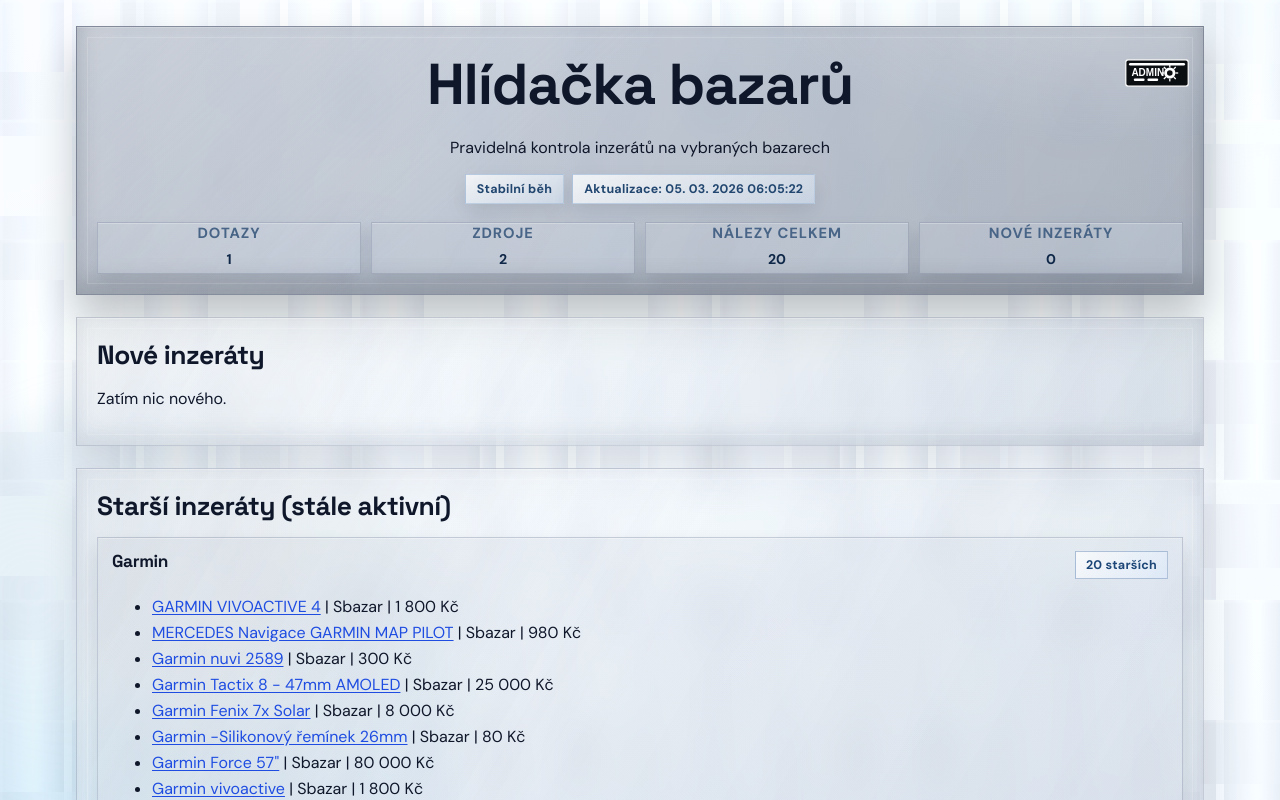
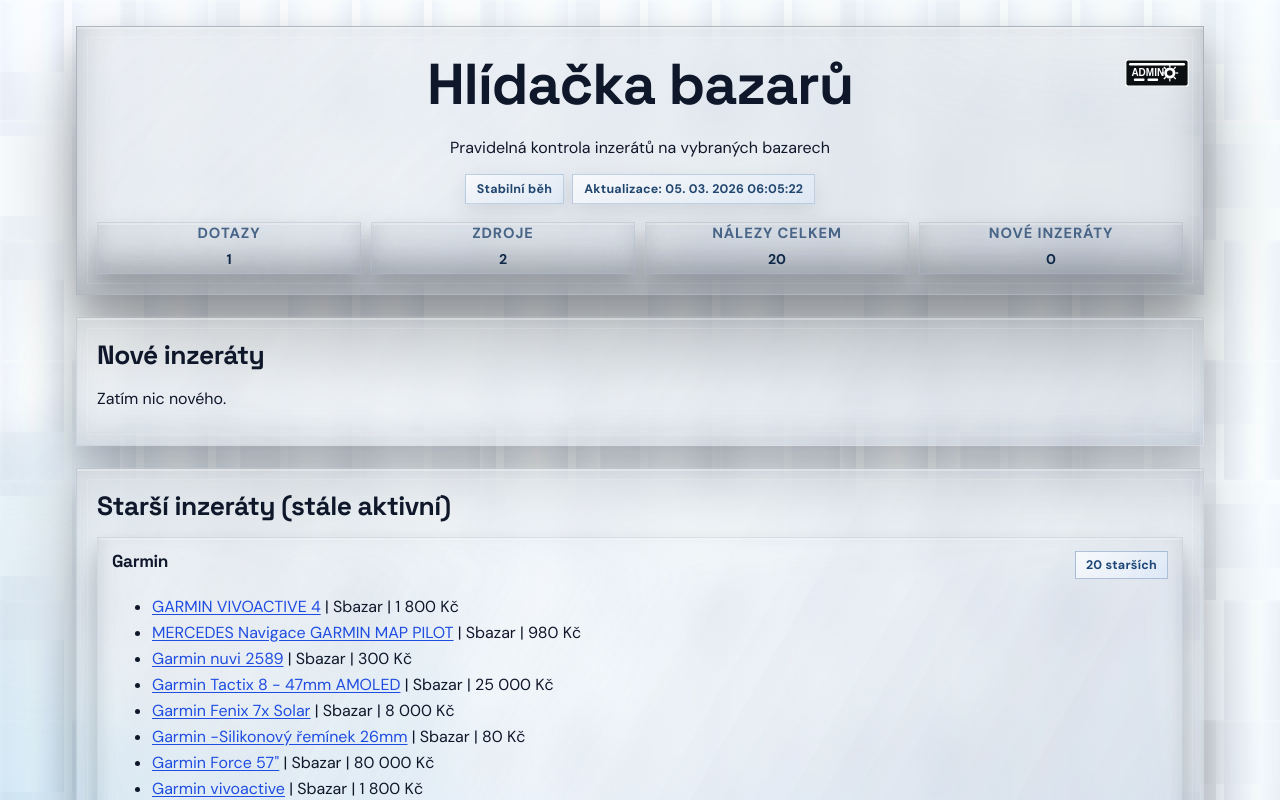
Before and after one commit to JanKostalek/hlidacka, a Next.js app: page / in a window 1280 px wide. In both pictures the pointer is over the element 640 px from the left and 160 px from the top of the page. Shown: the top 800 px of the page. Built offline with nearby package versions, Linux system fonts and the light colour scheme.

Commit message:
Add files via upload

```diff
--- a/app/globals.css
+++ b/app/globals.css
@@ -674,14 +674,17 @@
 }
 
 .themeGlass .dashboardPanel {
-  border-color: rgba(91, 103, 125, 0.34);
+  border-color: rgba(91, 103, 125, 0.22);
   background:
-    linear-gradient(158deg, rgba(238, 243, 249, 0.5), rgba(206, 216, 231, 0.5)),
-    linear-gradient(120deg, rgba(27, 33, 44, 0.14), rgba(255, 255, 255, 0.06) 35%, rgba(24, 29, 39, 0.14) 100%);
+    linear-gradient(158deg, rgba(238, 243, 249, 0.125), rgba(206, 216, 231, 0.125)),
+    linear-gradient(120deg, rgba(27, 33, 44, 0.035), rgba(255, 255, 255, 0.015) 35%, rgba(24, 29, 39, 0.035) 100%);
   box-shadow:
-    0 22px 34px rgba(15, 23, 42, 0.14),
-    0 1px 0 rgba(255, 255, 255, 0.4) inset,
-    0 -10px 20px rgba(59, 72, 95, 0.2) inset;
+    0 40px 78px rgba(8, 14, 26, 0.26),
+    0 16px 30px rgba(7, 12, 22, 0.2),
+    0 2px 0 rgba(255, 255, 255, 0.42) inset,
+    0 -18px 34px rgba(59, 72, 95, 0.22) inset,
+    0 0 0 1px rgba(255, 255, 255, 0.16);
+  backdrop-filter: blur(20px) saturate(1.15);
 }
 
 .dashboardPanel:hover {
@@ -694,14 +697,17 @@
 }
 
 .themeGlass .dashboardPanel:hover {
-  border-color: rgba(55, 66, 86, 0.54);
+  border-color: rgba(55, 66, 86, 0.4);
   background:
-    linear-gradient(158deg, rgba(169, 179, 197, 0.75), rgba(136, 147, 167, 0.75)),
-    linear-gradient(120deg, rgba(12, 17, 26, 0.35), rgba(90, 101, 119, 0.2) 35%, rgba(10, 14, 23, 0.38) 100%);
+    linear-gradient(158deg, rgba(169, 179, 197, 0.19), rgba(136, 147, 167, 0.19)),
+    linear-gradient(120deg, rgba(12, 17, 26, 0.09), rgba(90, 101, 119, 0.05) 35%, rgba(10, 14, 23, 0.095) 100%);
   box-shadow:
-    0 28px 44px rgba(8, 12, 20, 0.34),
-    0 1px 0 rgba(255, 255, 255, 0.22) inset,
-    0 -16px 26px rgba(10, 16, 28, 0.36) inset;
+    0 56px 94px rgba(6, 10, 18, 0.4),
+    0 22px 38px rgba(6, 10, 18, 0.3),
+    0 2px 0 rgba(255, 255, 255, 0.34) inset,
+    0 -24px 40px rgba(10, 16, 28, 0.32) inset,
+    0 0 0 1px rgba(255, 255, 255, 0.12);
+  transform: translateY(-6px) scale(1.01);
 }
 
 .dashboardPanel::after {
@@ -853,68 +859,90 @@
 
 .themeGlass .statCard,
 .themeGlass .dashboardGroup {
-  border-color: rgba(87, 102, 128, 0.34);
+  border-color: rgba(87, 102, 128, 0.22);
   background:
-    linear-gradient(160deg, rgba(234, 240, 248, 0.5), rgba(200, 211, 227, 0.5)),
-    linear-gradient(120deg, rgba(21, 26, 36, 0.12), rgba(255, 255, 255, 0.06));
+    linear-gradient(160deg, rgba(234, 240, 248, 0.125), rgba(200, 211, 227, 0.125)),
+    linear-gradient(120deg, rgba(21, 26, 36, 0.03), rgba(255, 255, 255, 0.015));
   box-shadow:
-    0 10px 18px rgba(15, 23, 42, 0.18),
-    inset 0 1px 0 rgba(255, 255, 255, 0.35);
+    0 22px 38px rgba(9, 14, 25, 0.24),
+    0 8px 16px rgba(9, 14, 25, 0.18),
+    inset 0 2px 0 rgba(255, 255, 255, 0.34),
+    inset 0 -12px 20px rgba(20, 26, 37, 0.18),
+    0 0 0 1px rgba(255, 255, 255, 0.12);
+  backdrop-filter: blur(18px) saturate(1.08);
 }
 
 .themeGlass .statCard:hover,
 .themeGlass .dashboardGroup:hover {
-  border-color: rgba(52, 62, 80, 0.58);
+  border-color: rgba(52, 62, 80, 0.42);
   background:
-    linear-gradient(160deg, rgba(165, 176, 194, 0.75), rgba(129, 140, 160, 0.75)),
-    linear-gradient(120deg, rgba(7, 11, 19, 0.36), rgba(82, 93, 112, 0.2));
+    linear-gradient(160deg, rgba(165, 176, 194, 0.19), rgba(129, 140, 160, 0.19)),
+    linear-gradient(120deg, rgba(7, 11, 19, 0.09), rgba(82, 93, 112, 0.05));
   box-shadow:
-    0 16px 26px rgba(8, 12, 20, 0.35),
-    inset 0 1px 0 rgba(255, 255, 255, 0.2);
+    0 34px 52px rgba(6, 10, 18, 0.38),
+    0 14px 24px rgba(6, 10, 18, 0.28),
+    inset 0 2px 0 rgba(255, 255, 255, 0.28),
+    inset 0 -16px 24px rgba(10, 16, 28, 0.24),
+    0 0 0 1px rgba(255, 255, 255, 0.1);
+  transform: translateY(-5px) scale(1.01);
 }
 
 .themeGlassLight .dashboardPanel {
-  border-color: rgba(91, 103, 125, 0.24);
+  border-color: rgba(91, 103, 125, 0.14);
   background:
-    linear-gradient(158deg, rgba(238, 243, 249, 0.25), rgba(206, 216, 231, 0.25)),
-    linear-gradient(120deg, rgba(27, 33, 44, 0.07), rgba(255, 255, 255, 0.03) 35%, rgba(24, 29, 39, 0.07) 100%);
+    linear-gradient(158deg, rgba(238, 243, 249, 0.062), rgba(206, 216, 231, 0.062)),
+    linear-gradient(120deg, rgba(27, 33, 44, 0.018), rgba(255, 255, 255, 0.008) 35%, rgba(24, 29, 39, 0.018) 100%);
   box-shadow:
-    0 22px 34px rgba(15, 23, 42, 0.1),
-    0 1px 0 rgba(255, 255, 255, 0.28) inset,
-    0 -10px 20px rgba(59, 72, 95, 0.12) inset;
+    0 40px 78px rgba(8, 14, 26, 0.2),
+    0 16px 30px rgba(7, 12, 22, 0.14),
+    0 2px 0 rgba(255, 255, 255, 0.3) inset,
+    0 -18px 34px rgba(59, 72, 95, 0.14) inset,
+    0 0 0 1px rgba(255, 255, 255, 0.1);
+  backdrop-filter: blur(20px) saturate(1.1);
 }
 
 .themeGlassLight .dashboardPanel:hover {
-  border-color: rgba(55, 66, 86, 0.42);
+  border-color: rgba(55, 66, 86, 0.3);
   background:
-    linear-gradient(158deg, rgba(169, 179, 197, 0.5), rgba(136, 147, 167, 0.5)),
-    linear-gradient(120deg, rgba(12, 17, 26, 0.18), rgba(90, 101, 119, 0.1) 35%, rgba(10, 14, 23, 0.19) 100%);
+    linear-gradient(158deg, rgba(169, 179, 197, 0.125), rgba(136, 147, 167, 0.125)),
+    linear-gradient(120deg, rgba(12, 17, 26, 0.045), rgba(90, 101, 119, 0.025) 35%, rgba(10, 14, 23, 0.048) 100%);
   box-shadow:
-    0 24px 38px rgba(8, 12, 20, 0.24),
-    0 1px 0 rgba(255, 255, 255, 0.2) inset,
-    0 -14px 24px rgba(10, 16, 28, 0.24) inset;
+    0 52px 90px rgba(6, 10, 18, 0.3),
+    0 20px 34px rgba(6, 10, 18, 0.22),
+    0 2px 0 rgba(255, 255, 255, 0.26) inset,
+    0 -24px 38px rgba(10, 16, 28, 0.24) inset,
+    0 0 0 1px rgba(255, 255, 255, 0.08);
+  transform: translateY(-6px) scale(1.01);
 }
 
 .themeGlassLight .statCard,
 .themeGlassLight .dashboardGroup {
-  border-color: rgba(87, 102, 128, 0.24);
+  border-color: rgba(87, 102, 128, 0.14);
   background:
-    linear-gradient(160deg, rgba(234, 240, 248, 0.25), rgba(200, 211, 227, 0.25)),
-    linear-gradient(120deg, rgba(21, 26, 36, 0.06), rgba(255, 255, 255, 0.03));
+    linear-gradient(160deg, rgba(234, 240, 248, 0.062), rgba(200, 211, 227, 0.062)),
+    linear-gradient(120deg, rgba(21, 26, 36, 0.015), rgba(255, 255, 255, 0.008));
   box-shadow:
-    0 10px 18px rgba(15, 23, 42, 0.12),
-    inset 0 1px 0 rgba(255, 255, 255, 0.25);
+    0 22px 38px rgba(9, 14, 25, 0.18),
+    0 8px 16px rgba(9, 14, 25, 0.12),
+    inset 0 2px 0 rgba(255, 255, 255, 0.26),
+    inset 0 -12px 20px rgba(20, 26, 37, 0.12),
+    0 0 0 1px rgba(255, 255, 255, 0.08);
+  backdrop-filter: blur(18px) saturate(1.05);
 }
 
 .themeGlassLight .statCard:hover,
 .themeGlassLight .dashboardGroup:hover {
-  border-color: rgba(52, 62, 80, 0.44);
+  border-color: rgba(52, 62, 80, 0.3);
   background:
-    linear-gradient(160deg, rgba(165, 176, 194, 0.5), rgba(129, 140, 160, 0.5)),
-    linear-gradient(120deg, rgba(7, 11, 19, 0.18), rgba(82, 93, 112, 0.1));
+    linear-gradient(160deg, rgba(165, 176, 194, 0.125), rgba(129, 140, 160, 0.125)),
+    linear-gradient(120deg, rgba(7, 11, 19, 0.045), rgba(82, 93, 112, 0.025));
   box-shadow:
-    0 16px 26px rgba(8, 12, 20, 0.22),
-    inset 0 1px 0 rgba(255, 255, 255, 0.18);
+    0 34px 52px rgba(6, 10, 18, 0.3),
+    0 14px 24px rgba(6, 10, 18, 0.2),
+    inset 0 2px 0 rgba(255, 255, 255, 0.24),
+    inset 0 -16px 24px rgba(10, 16, 28, 0.18),
+    0 0 0 1px rgba(255, 255, 255, 0.08);
+  transform: translateY(-5px) scale(1.01);
 }
 
 /* Light glass variant: same background, sharp "glass sheet" edges */
```
